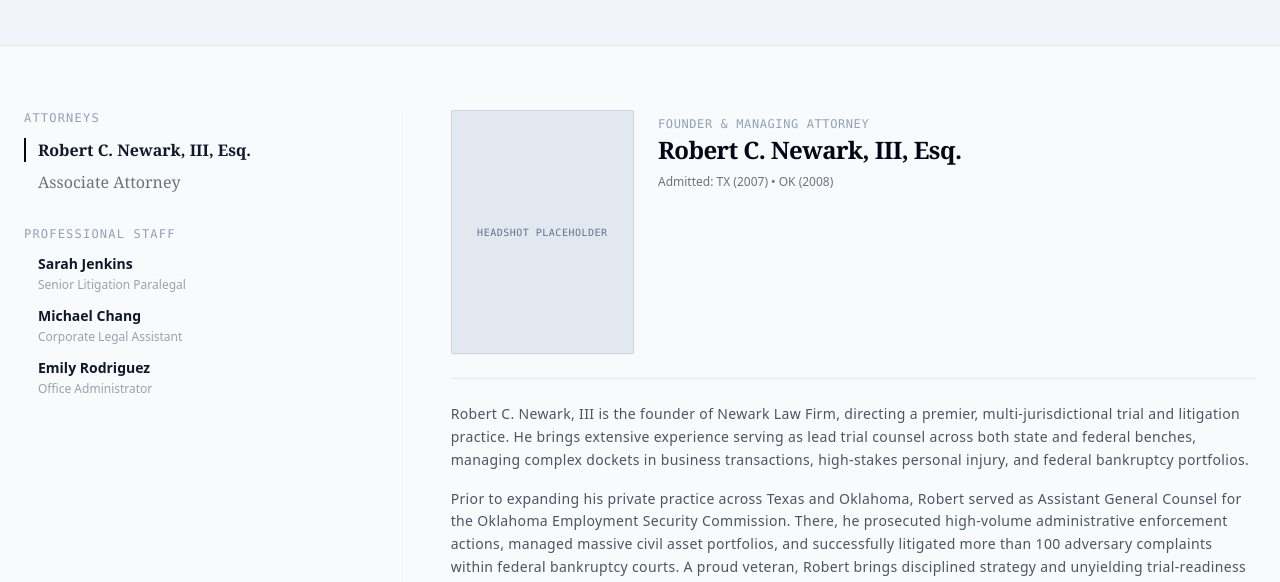
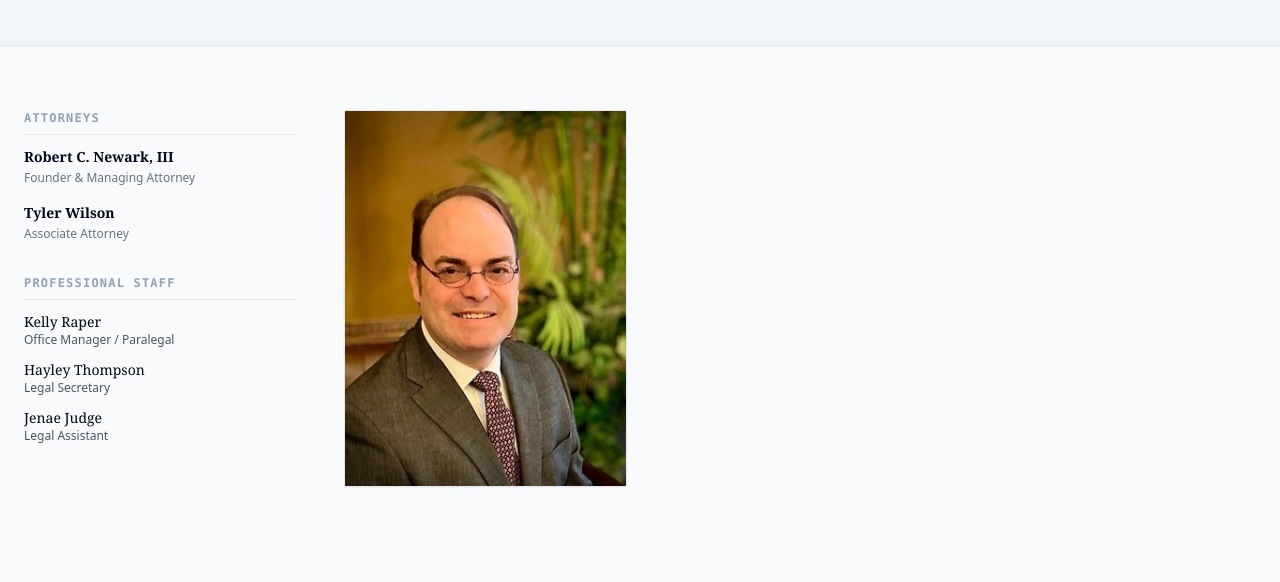
Before and after one commit to robnewark-cpu/newarkfirm-site, a plain HTML site: page people.html in a window 1280 px wide. Shown: the part 212-794 px from the top of the page. Drawn offline with nearby package versions, Linux system fonts and the light colour scheme.

Commit message:
Update people.html

```diff
--- a/people.html
+++ b/people.html
@@ -18,7 +18,7 @@
                 <a href="experience.html" class="hover:text-slate-900 transition">Experience</a>
                 <a href="about.html" class="hover:text-slate-900 transition">About Us</a>
                 <a href="insights.html" class="hover:text-slate-900 transition">Insights</a>
-                <a href="contact.html" class="hover:text-slate-900 transition">Contact</a>
+                <a href="contact/index.html" class="hover:text-slate-900 transition">Contact</a>
             </nav>
         </div>
     </header>
@@ -30,70 +30,45 @@
         </div>
     </section>
 
-    <main class="flex-grow max-w-7xl mx-auto px-6 py-16 w-full grid md:grid-cols-3 gap-12">
+    <main class="flex-grow max-w-7xl mx-auto px-6 py-16 w-full grid md:grid-cols-4 gap-12">
 
-        <div class="md:col-span-1 space-y-8 border-r border-gray-100 pr-4">
-            <div class="space-y-3">
-                <h3 class="text-xs font-mono uppercase tracking-widest text-slate-400">Attorneys</h3>
-                <ul class="space-y-2 font-serif text-base font-medium text-slate-950">
+        <div class="md:col-span-1 space-y-8">
+            <div>
+                <h3 class="text-xs font-mono uppercase tracking-widest text-slate-400 font-bold border-b border-gray-200 pb-2 mb-3">Attorneys</h3>
+                <ul class="space-y-2 text-sm">
                     <li>
-                        <button onclick="showProfile('newark')" id="btn-newark" class="text-left w-full text-slate-900 font-semibold border-l-2 border-slate-950 pl-3 focus:outline-none transition-all duration-150">
-                            Robert C. Newark, III, Esq.
-                        </button>
+                        <span class="font-serif font-semibold text-slate-950 block">Robert C. Newark, III</span>
+                        <span class="text-xs text-gray-500">Founder & Managing Attorney</span>
                     </li>
-                    <li>
-                        <button onclick="showProfile('associate')" id="btn-associate" class="text-left w-full text-gray-500 hover:text-slate-950 border-l-2 border-transparent pl-3 focus:outline-none transition-all duration-150">
-                            Associate Attorney
-                        </button>
+                    <li class="pt-2">
+                        <span class="font-serif font-semibold text-slate-950 block">Tyler Wilson</span>
+                        <span class="text-xs text-gray-500">Associate Attorney</span>
                     </li>
                 </ul>
             </div>
 
-            <div class="space-y-3">
-                <h3 class="text-xs font-mono uppercase tracking-widest text-slate-400">Professional Staff</h3>
-                <ul class="space-y-3 text-sm text-gray-600 font-medium">
-                    <li class="pl-3 border-l-2 border-transparent">
-                        <strong class="text-slate-900 block font-semibold">Sarah Jenkins</strong>
-                        <span class="text-xs text-gray-400 font-light">Senior Litigation Paralegal</span>
+            <div>
+                <h3 class="text-xs font-mono uppercase tracking-widest text-slate-400 font-bold border-b border-gray-200 pb-2 mb-3">Professional Staff</h3>
+                <ul class="space-y-3 text-xs text-gray-600">
+                    <li>
+                        <strong class="text-slate-950 block text-sm font-serif font-medium">Kelly Raper</strong>
+                        Office Manager / Paralegal
                     </li>
-                    <li class="pl-3 border-l-2 border-transparent">
-                        <strong class="text-slate-900 block font-semibold">Michael Chang</strong>
-                        <span class="text-xs text-gray-400 font-light">Corporate Legal Assistant</span>
+                    <li>
+                        <strong class="text-slate-950 block text-sm font-serif font-medium">Hayley Thompson</strong>
+                        Legal Secretary
                     </li>
-                    <li class="pl-3 border-l-2 border-transparent">
-                        <strong class="text-slate-900 block font-semibold">Emily Rodriguez</strong>
-                        <span class="text-xs text-gray-400 font-light">Office Administrator</span>
+                    <li>
+                        <strong class="text-slate-950 block text-sm font-serif font-medium">Jenae Judge</strong>
+                        Legal Assistant
                     </li>
                 </ul>
             </div>
         </div>
 
-        <div class="md:col-span-2">
+        <div class="md:col-span-3 grid md:grid-cols-3 gap-8 items-start">
 
-            <div id="profile-newark" class="space-y-6 transition-opacity duration-200">
-                <div class="grid md:grid-cols-4 gap-6 items-start">
-                    <div class="md:col-span-1 bg-slate-200 aspect-[3/4] w-full flex items-center justify-center text-center p-4 border border-gray-300 shadow-xs rounded-xs">
-                        <span class="text-[10px] font-mono tracking-wider text-slate-500 uppercase">Headshot Placeholder</span>
-                    </div>
-                    <div class="md:col-span-3 space-y-1">
-                        <span class="text-xs font-mono uppercase tracking-wider text-slate-400">Founder & Managing Attorney</span>
-                        <h2 class="text-2xl font-serif font-semibold text-slate-950 tracking-tight">Robert C. Newark, III, Esq.</h2>
-                        <p class="text-xs text-gray-500 pt-1 font-medium">Admitted: TX (2007) • OK (2008)</p>
-                    </div>
-                </div>
-
-                <div class="border-t border-gray-200 pt-6 space-y-4 text-sm text-gray-600 leading-relaxed font-normal tracking-wide">
-                    <p>Robert C. Newark, III is the founder of Newark Law Firm, directing a premier, multi-jurisdictional trial and litigation practice. He brings extensive experience serving as lead trial counsel across both state and federal benches, managing complex dockets in business transactions, high-stakes personal injury, and federal bankruptcy portfolios.</p>
-                    <p>Prior to expanding his private practice across Texas and Oklahoma, Robert served as Assistant General Counsel for the Oklahoma Employment Security Commission. There, he prosecuted high-volume administrative enforcement actions, managed massive civil asset portfolios, and successfully litigated more than 100 adversary complaints within federal bankruptcy courts. A proud veteran, Robert brings disciplined strategy and unyielding trial-readiness to every legal objective.</p>
-                </div>
-
-                <div class="grid md:grid-cols-2 gap-6 pt-4 border-t border-gray-100">
-                    <div class="space-y-1.5">
-                        <h4 class="text-xs font-mono uppercase tracking-wider text-slate-400 font-bold">Practice Concentrations</h4>
-                        <p class="text-xs text-gray-600 leading-relaxed">Corporate Law, Personal Injury, Criminal Defense, Bankruptcy Litigation, Creditor/Debtor Relations, General Civil Litigation</p>
-                    </div>
-                    <div class="space-y-1.5">
-                        <h4 class="text-xs font-mono uppercase tracking-wider text-slate-400 font-bold">Education</h4>
-                        <p class="text-xs text-gray-600 leading-relaxed">J.D., Oklahoma City University School of Law<br>B.S., University of North Texas</p>
-                    </div>
-                </div>
+            <div class="md:col-span-1">
+                <div class="w-full aspect-[3/4] bg-slate-200 border border-gray-200 rounded-xs overflow-hidden shadow-xs">
+                    <img src="Rob%20Headshot.jpg" alt="Robert C. Newark, III" class="w-full h-full object-cover object-top" onerror="this.style.display='none'; this.nextElementSibling.style.display='flex';">
+                    <div class="hidden w-full h-full bg-slate-900 text-slate-400 font-mono text-[10px] uppercase tracking
```
